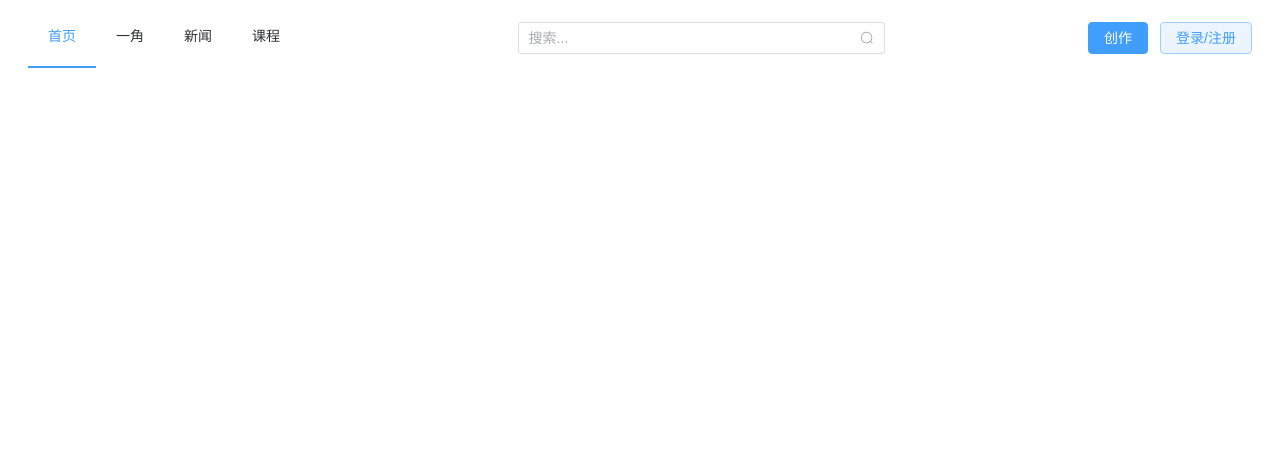
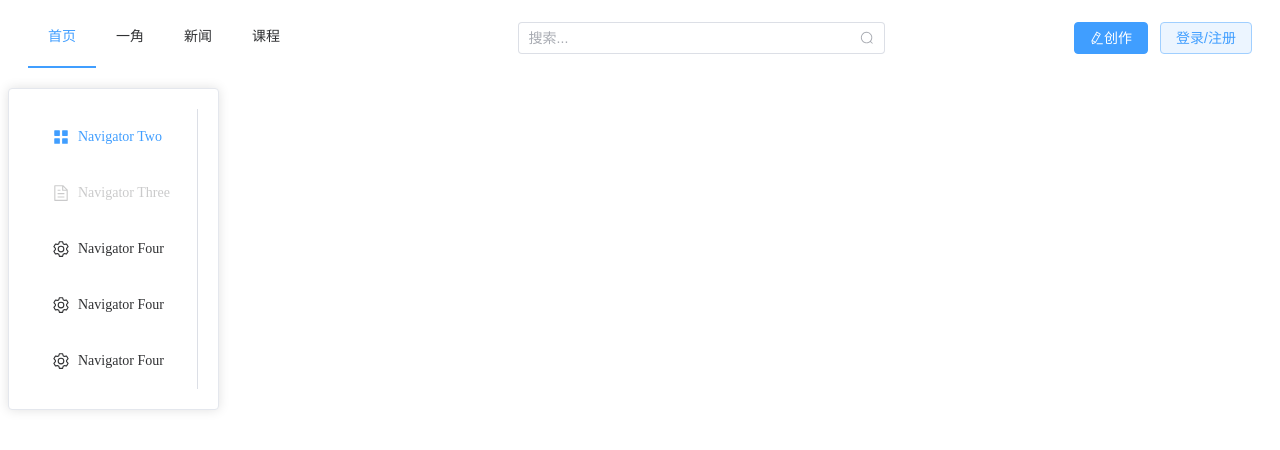
Before and after one commit to 410983459/find-project, a Vue app: page /#/ in a window 1280 px wide. Shown: the top 450 px of the page. Built offline with nearby package versions, Linux system fonts and the light colour scheme.

Commit message:
feat：add side nav

```diff
--- a/src/App.vue
+++ b/src/App.vue
@@ -2,13 +2,18 @@
  * @Author: ZhouCong
  * @Date: 2022-02-24 13:56:03
  * @LastEditors: ZhouCong
- * @LastEditTime: 2022-03-01 13:23:32
+ * @LastEditTime: 2022-03-01 18:07:20
  * @Description: file content
  * @FilePath: \find-project\src\App.vue
 -->
 <template>
   <div class="content">
+    <!-- 头部导航 -->
     <el-header><topInfo /></el-header>
+    <!-- 侧边导航 -->
+    <sideNav />
+    <!-- 文章列表 -->
+    <!-- <router-view /> -->
     <!-- 登录 -->
     <login v-if="isShowLogin" />
   </div>
@@ -18,9 +23,10 @@
 import { defineComponent, ref, provide } from "vue";
 import topInfo from "./components/basic/top/index.vue";
 import login from "@/components/basic/loginAndRegister/index.vue";
+import sideNav from "@/components/basic/sideNav/index.vue";
 
 export default defineComponent({
-  components: { topInfo, login },
+  components: { topInfo, login, sideNav },
   setup() {
     let isShowLogin = ref(false);
     provide("handleLogin", (val: boolean) => {
--- /dev/null
+++ b/src/components/basic/sideNav/index.vue
@@ -0,0 +1,70 @@
+<!--
+ * @Author: ZhouCong
+ * @Date: 2022-03-01 17:59:04
+ * @LastEditors: ZhouCong
+ * @LastEditTime: 2022-03-01 18:11:08
+ * @Description: file content
+ * @FilePath: \find-project\src\components\basic\sideNav\index.vue
+-->
+<template>
+  <el-row class="tac mt-4">
+    <el-col :span="4">
+      <el-card class="box-card">
+        <el-menu
+          default-active="2"
+          class="el-menu-vertical-demo"
+          @open="handleOpen"
+          @close="handleClose"
+        >
+          <el-menu-item index="2">
+            <el-icon><icon-menu /></el-icon>
+            <span>Navigator Two</span>
+          </el-menu-item>
+          <el-menu-item index="3" disabled>
+            <el-icon><document /></el-icon>
+            <span>Navigator Three</span>
+          </el-menu-item>
+          <el-menu-item index="4">
+            <el-icon><setting /></el-icon>
+            <span>Navigator Four</span>
+          </el-menu-item>
+          <el-menu-item index="4">
+            <el-icon><setting /></el-icon>
+            <span>Navigator Four</span>
+          </el-menu-item>
+          <el-menu-item index="4">
+            <el-icon><setting /></el-icon>
+            <span>Navigator Four</span>
+          </el-menu-item>
+        </el-menu>
+      </el-card>
+    </el-col>
+  </el-row>
+</template>
+
+
+<script lang="ts">
+import { defineComponent } from "vue";
+import {
+  Location,
+  Document,
+  Menu as IconMenu,
+  Setting,
+} from "@element-plus/icons-vue";
+
+export default defineComponent({
+  components: { Location, Document, IconMenu, Setting },
+  setup() {
+    const handleOpen = (key: string, keyPath: string[]) => {
+      console.log(key, keyPath);
+    };
+    const handleClose = (key: string, keyPath: string[]) => {
+      console.log(key, keyPath);
+    };
+    return {
+      handleOpen,
+      handleClose,
+    };
+  },
+});
+</script>
--- a/src/components/basic/top/personalInfo/index.vue
+++ b/src/components/basic/top/personalInfo/index.vue
@@ -2,22 +2,26 @@
  * @Author: ZhouCong
  * @Date: 2022-02-28 09:45:23
  * @LastEditors: ZhouCong
- * @LastEditTime: 2022-02-28 18:23:02
+ * @LastEditTime: 2022-03-01 17:13:49
  * @Description: file content
- * @FilePath: \find-project\src\components\basic\personalInfo\index.vue
+ * @FilePath: \find-project\src\components\basic\top\personalInfo\index.vue
 -->
 <template>
   <div class="personalInfo">
     <!-- 未登录状态 -->
-    <el-button type="primary">创作</el-button>
+    <el-button type="primary"
+      ><el-icon><edit-pen /></el-icon>创作</el-button
+    >
     <el-button type="primary" plain @click="login(true)">登录/注册</el-button>
   </div>
 </template>
 
 <script lang="ts">
 import { defineComponent, ref, inject } from "vue";
+import { EditPen } from "@element-plus/icons-vue";
 
 export default defineComponent({
+  components: { EditPen },
   setup() {
     const login: any = inject("handleLogin");
     return { login };
```
Also changed, not shown: src/components/basic/loginAndRegister/register/index.vue (+1 -7 lines).
